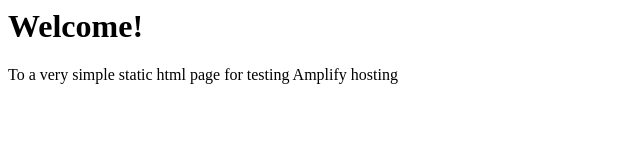
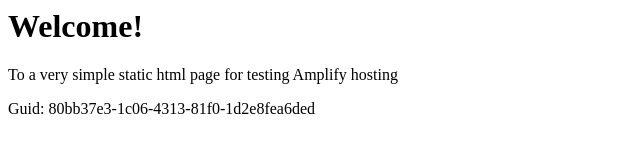
Before and after one commit to aws-aemilia-syd/Github-PR-Commit-Integration-Test-DoNotTouch-Gith-P5X5MO5I-v1-prod-ap-southeast-2, a website: page src/index.html in a window 1280 px wide. Shown: the whole page, without its empty margins (0-640 px from the left). Drawn offline with Linux system fonts and the light colour scheme.

Commit message:
commit from integ tests

```diff
--- a/src/index.html
+++ b/src/index.html
@@ -1,3 +1,5 @@
+
+
 <html lang="en">
 
 <head>
@@ -10,6 +12,6 @@
 <body>
     <h1>Welcome!</h1>
     <p>To a very simple static html page for testing Amplify hosting</p>
-</body>
+    <p>Guid: 80bb37e3-1c06-4313-81f0-1d2e8fea6ded</p></body>
 
 </html>
```
